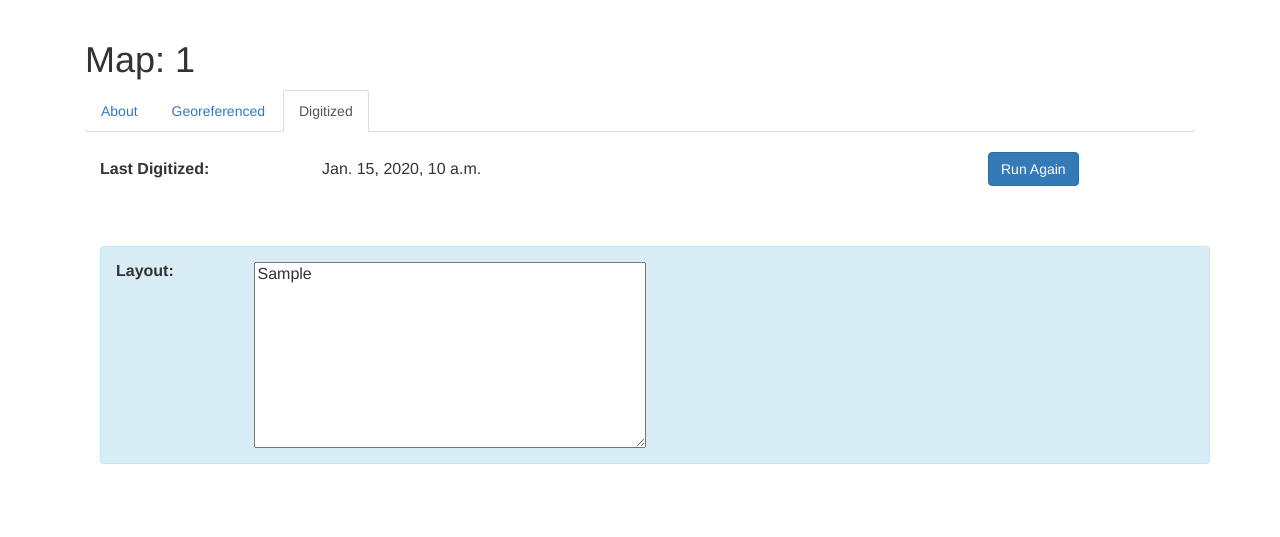
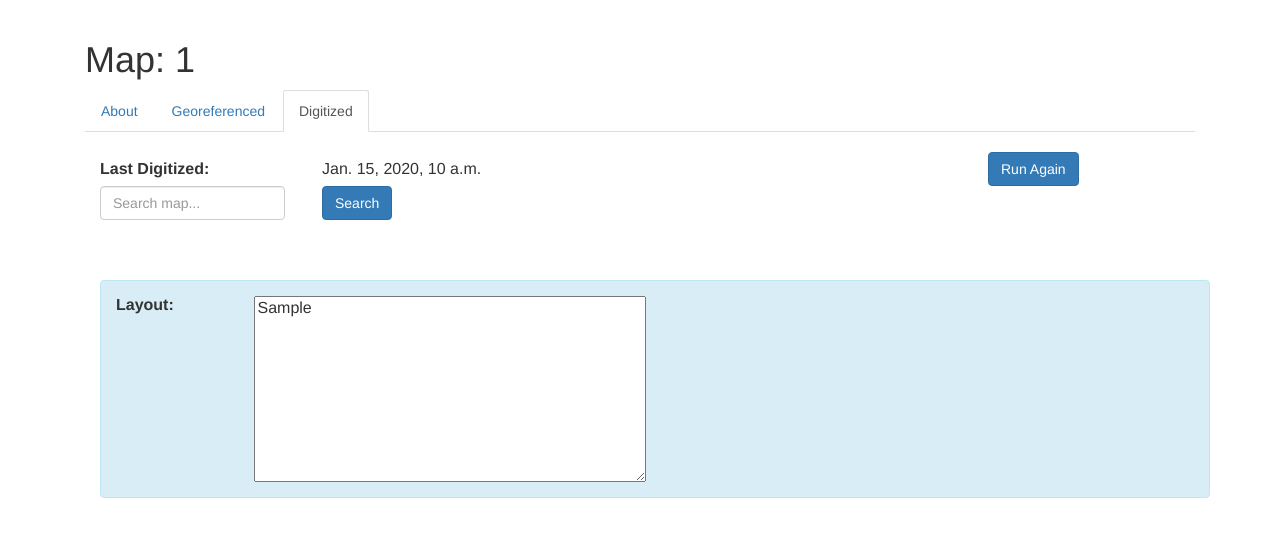
Before and after one commit to karimbahgat/mapsearch_site, a Django app: page /map/view/1/digi in a window 1280 px wide. Shown: the part 62-599 px from the top of the page. Run offline with Django 3.2, Linux system fonts and the light colour scheme; tables that the repository leaves empty hold one stand-in row (values such as "Sample post"); some libraries are stand-ins or nearby versions.

Commit message:
Include search bar in map view

```diff
--- a/mapsearch/templates/map_view_digi.html
+++ b/mapsearch/templates/map_view_digi.html
@@ -31,6 +31,16 @@
 			{% endif %}
 			</a>
 		</td>
+	</tr>
+	<tr>
+	<form id="search_map" action="{% url 'map_view' map.pk 'digi' %}" method="get">
+		<td>
+		<input class="form-control col-md-10" id="search" name="search" type="text" placeholder="Search map..." value="{{ request.GET.search }}">
+		</td>
+		<td>
+		<button class="btn btn-primary" id="search_button" type="submit">Search</button>
+		</td>
+	</form>
 	</tr>
 </table>
 
@@ -87,14 +97,14 @@
 			map.fitBounds(imageBounds);
 		  };
 
-
 		  // refresh map render
 		  map.panBy([1,1]);
 		  map.invalidateSize();
+		  map.panBy([1,1]);
 
 		  // zoom and pan behavior
 		  map.options.zoomSnap = 0;
-		  //map.options.zoomDelta = 1;
+		  //map.options.zoomDelta = 0.1;
 		  map.options.wheelPxPerZoomLevel = 40; //40
 		  map.options.wheelDebounceTime = 80; //60
 		  map.options.maxBoundsViscosity = 1;
--- a/mapsearch/templates/search_text_georef.html
+++ b/mapsearch/templates/search_text_georef.html
@@ -106,7 +106,7 @@
 	<div class="row">
 	{% for mapp in maps %}
 		<div class="col-sm-3" style="padding-bottom:10px">
-			<a href="{% url 'map_view' mapp.obj.pk 'digi' %}">
+			<a href="{% url 'map_view' mapp.obj.pk 'digi' %}?search={{ request.GET.search }}">
 			<div class="card sm-3">
 				{% if mapp.thumb %}
 					<img class="card-img-top" src="{{ mapp.thumb }}" style="width:80px; height:70px; display:block; margin:auto; margin-top:20px">
@@ -123,7 +123,7 @@
 					{% endif %}
 					</p>
 					<div style="text-align:center">
-					<a href="{% url 'map_view' mapp.obj.pk 'digi' %}"
+					<a href="{% url 'map_view' mapp.obj.pk 'digi' %}?search={{ request.GET.search }}"
 					   class="btn btn-primary">
 						View
 					</a>
```
